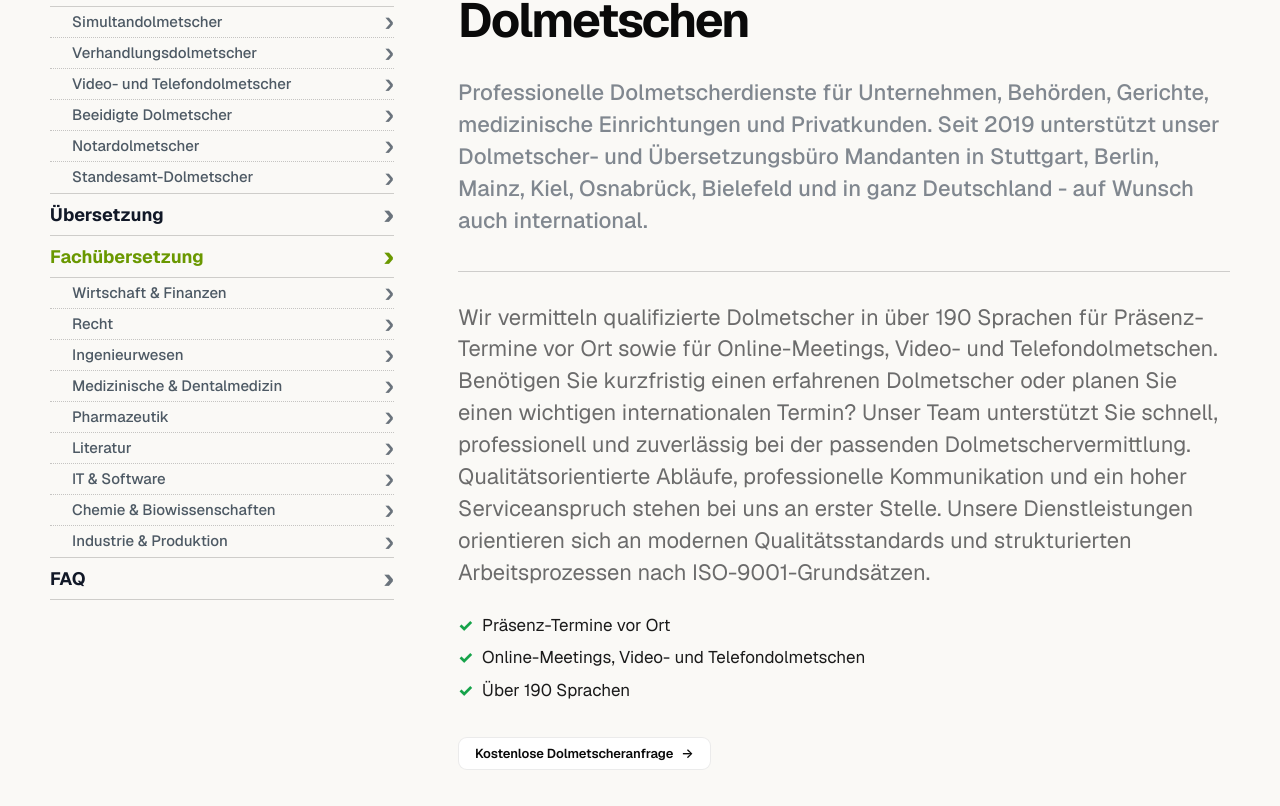
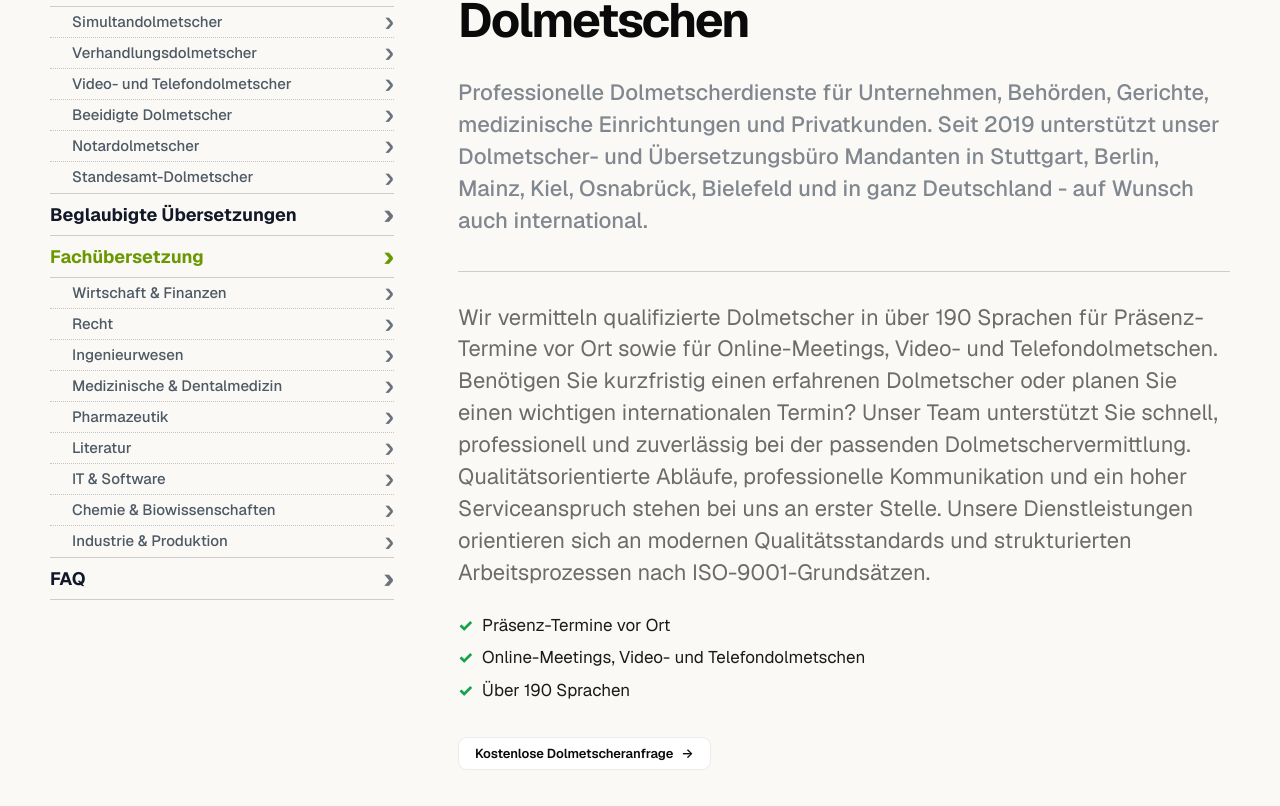
Before and after one commit to noon-sprachdienst/NOON., a React (Vite) app: page / in a window 1280 px wide. Shown: the part 3979-4785 px from the top of the page. Built offline with nearby package versions, Linux system fonts and the light colour scheme.

Commit message:
Match translation sidebar label to document

```diff
--- a/src/components/Services.jsx
+++ b/src/components/Services.jsx
@@ -3,7 +3,7 @@ import { useI18n } from '../hooks/useI18n';
 import { getServiceNavigation, serviceUi } from '../data/serviceContent';
 
 const SIDE_LABELS = {
-  de: { interpreting: 'Dolmetschen', translation: 'Übersetzung', specialist: 'Fachübersetzung', faq: 'FAQ' },
+  de: { interpreting: 'Dolmetschen', translation: 'Beglaubigte Übersetzungen', specialist: 'Fachübersetzung', faq: 'FAQ' },
   en: { interpreting: 'Interpreting', translation: 'Translation', specialist: 'Specialist translation', faq: 'FAQ' },
   ar: { interpreting: 'ترجمة فورية', translation: 'ترجمة', specialist: 'ترجمة متخصصة', faq: 'الأسئلة الشائعة' },
   tr: { interpreting: 'Tercümanlık', translation: 'Çeviri', specialist: 'Uzman çeviri', faq: 'SSS' },
```
